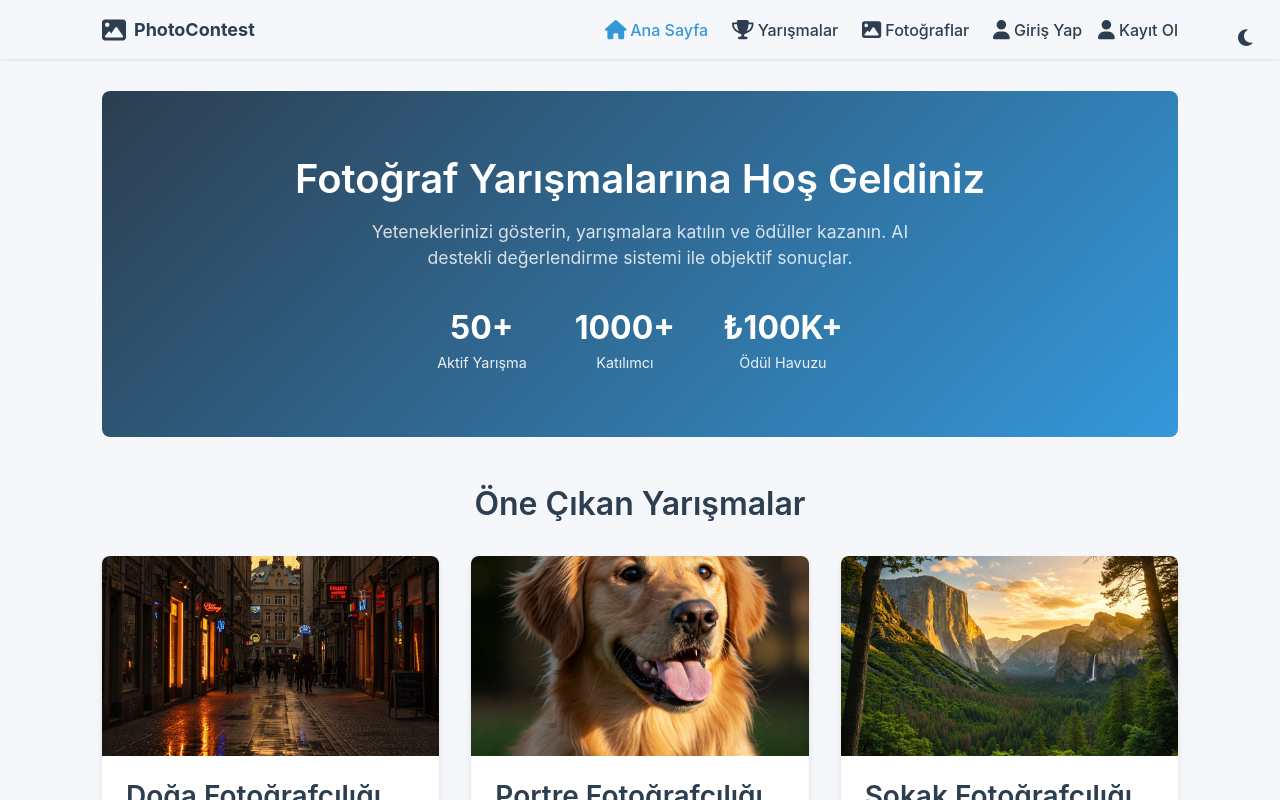
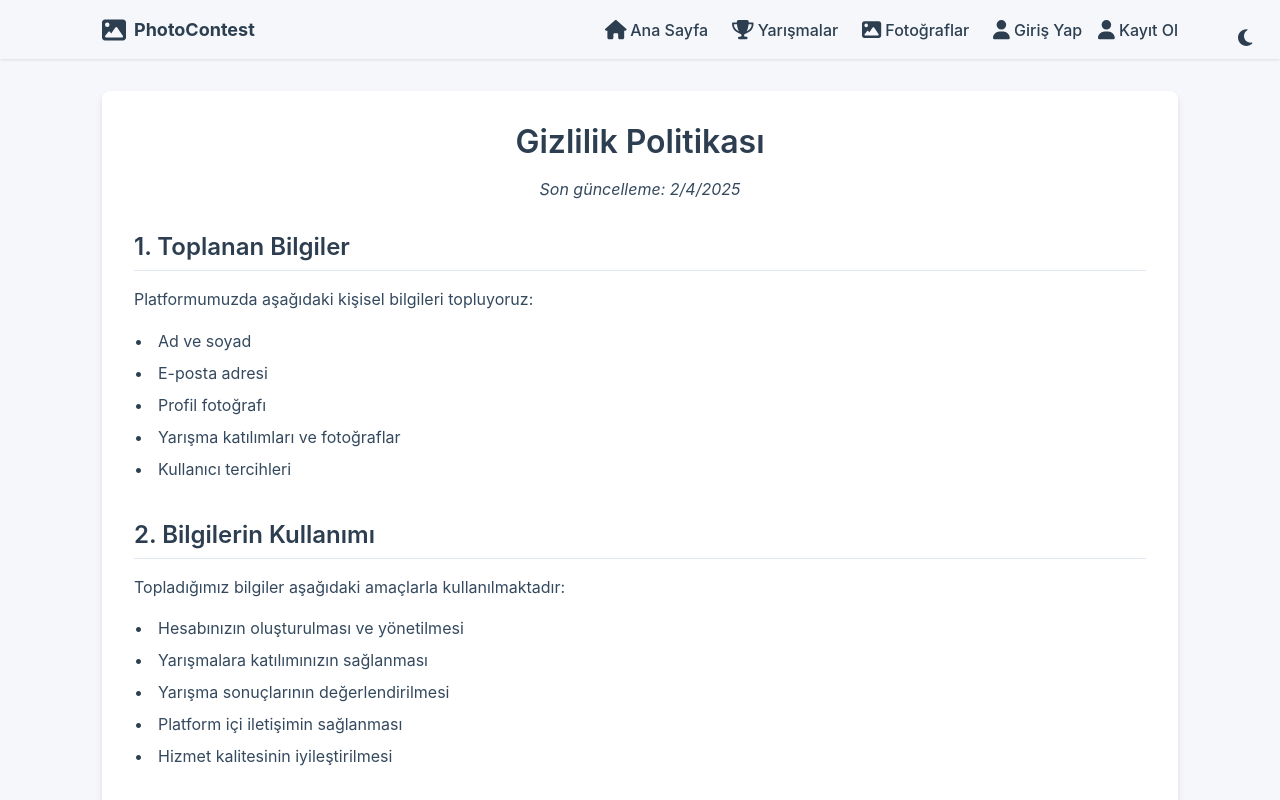
Before and after one commit to GoktugYmsk/photo_choose, a React (Create React App) app: page /privacy in a window 1280 px wide. Before the commit this address led to /. Shown: the top 800 px of the page. Built offline with nearby package versions, Linux system fonts and the light colour scheme.

Commit message:
added privacyPolicy page

```diff
--- a/src/App.js
+++ b/src/App.js
@@ -17,6 +17,7 @@ import Contests from "./components/Contest/index.jsx";
 import InspirationDetail from "./components/CustomComponent/Content/sections/InspirationsDetail/InspirationsSectionDetails.jsx";
 import About from "./components/About/index.jsx";
 import Settings from "./components/settings/index.jsx";
+import PrivacyPolicy from "./components/PrivacyPolicy/index.jsx";
 
 function App() {
   return (
@@ -32,6 +33,7 @@ function App() {
         <Route path="/contests" element={<Contests />} />
         <Route path="/about" element={<About />} />
         <Route path="/settings" element={<Settings />} />
+        <Route path="/privacy" element={<PrivacyPolicy />} />
         <Route path="/inspirations/:slug" element={<InspirationDetail />} />
         {/*
       <Route
--- /dev/null
+++ b/src/components/PrivacyPolicy/index.jsx
@@ -0,0 +1,122 @@
+import React, { useEffect } from "react";
+import { motion } from "framer-motion";
+import "./index.scss";
+
+function PrivacyPolicy() {
+  useEffect(() => {
+    window.scrollTo(0, 0);
+  }, []);
+
+  return (
+    <motion.div
+      className="privacy-policy"
+      initial={{ opacity: 0 }}
+      animate={{ opacity: 1 }}
+      exit={{ opacity: 0 }}
+    >
+      <div className="policy-container">
+        <h1>Gizlilik Politikası</h1>
+        <p className="last-updated">
+          Son güncelleme: {new Date().toLocaleDateString()}
+        </p>
+
+        <section>
+          <h2>1. Toplanan Bilgiler</h2>
+          <p>Platformumuzda aşağıdaki kişisel bilgileri topluyoruz:</p>
+          <ul>
+            <li>Ad ve soyad</li>
+            <li>E-posta adresi</li>
+            <li>Profil fotoğrafı</li>
+            <li>Yarışma katılımları ve fotoğraflar</li>
+            <li>Kullanıcı tercihleri</li>
+          </ul>
+        </section>
+
+        <section>
+          <h2>2. Bilgilerin Kullanımı</h2>
+          <p>Topladığımız bilgiler aşağıdaki amaçlarla kullanılmaktadır:</p>
+          <ul>
+            <li>Hesabınızın oluşturulması ve yönetilmesi</li>
+            <li>Yarışmalara katılımınızın sağlanması</li>
+            <li>Yarışma sonuçlarının değerlendirilmesi</li>
+            <li>Platform içi iletişimin sağlanması</li>
+            <li>Hizmet kalitesinin iyileştirilmesi</li>
+          </ul>
+        </section>
+
+        <section>
+          <h2>3. Bilgi Güvenliği</h2>
+          <p>
+            Kişisel verilerinizin güvenliği bizim için önemlidir. Verilerinizi
+            korumak için:
+          </p>
+          <ul>
+            <li>SSL şifreleme teknolojisi kullanıyoruz</li>
+            <li>Düzenli güvenlik güncellemeleri yapıyoruz</li>
+            <li>Veri erişimini sınırlı tutuyoruz</li>
+            <li>Güvenlik ihlallerine karşı önlemler alıyoruz</li>
+          </ul>
+        </section>
+
+        <section>
+          <h2>4. Çerezler ve İzleme</h2>
+          <p>
+            Platform deneyimini iyileştirmek için çerezler kullanıyoruz.
+            Çerezler:
+          </p>
+          <ul>
+            <li>Oturum yönetimi</li>
+            <li>Tercihlerinizin hatırlanması</li>
+            <li>Platform kullanım analizi</li>
+            <li>Güvenlik doğrulaması</li>
+          </ul>
+        </section>
+
+        <section>
+          <h2>5. Üçüncü Taraflarla Paylaşım</h2>
+          <p>
+            Kişisel verileriniz, aşağıdaki durumlar dışında üçüncü taraflarla
+            paylaşılmaz:
+          </p>
+          <ul>
+            <li>Yasal zorunluluklar</li>
+            <li>Kullanıcı izni olması</li>
+            <li>Platform hizmetlerinin sağlanması için gerekli olması</li>
+          </ul>
+        </section>
+
+        <section>
+          <h2>6. Kullanıcı Hakları</h2>
+          <p>Kişisel verilerinizle ilgili aşağıdaki haklara sahipsiniz:</p>
+          <ul>
+            <li>Verilerinize erişim</li>
+            <li>Verilerinizin düzeltilmesi</li>
+            <li>Verilerinizin silinmesi</li>
+            <li>Veri işlemeye itiraz</li>
+            <li>Veri taşınabilirliği</li>
+          </ul>
+        </section>
+
+        <section>
+          <h2>7. İletişim</h2>
+          <p>Gizlilik politikamızla ilgili sorularınız için:</p>
+          <div className="contact-info">
+            <p>E-posta: privacy@fotoyarisma.com</p>
+            <p>Telefon: +90 (212) 555 0000</p>
+            <p>Adres: Örnek Mahallesi, Fotoğraf Sokak No:1, İstanbul</p>
+          </div>
+        </section>
+
+        <div className="policy-footer">
+          <p>
+            Bu gizlilik politikası, önceden bildirim yapılmaksızın
+            güncellenebilir. Önemli değişiklikler olması durumunda
+            kullanıcılarımız bilgilendirilecektir.
+          </p>
+        </div>
+      </div>
+    </motion.div>
+  );
+}
+
+export default PrivacyPolicy;
--- /dev/null
+++ b/src/components/PrivacyPolicy/index.scss
@@ -0,0 +1,138 @@
+@import "../../variables";
+
+.privacy-policy {
+  padding: 2rem;
+  max-width: $container-width;
+  margin: 0 auto;
+
+  @media (max-width: $mobile) {
+    padding: 1rem;
+  }
+
+  .policy-container {
+    background: theme-color("light", "bg-secondary");
+    padding: 2rem;
+    border-radius: $border-radius;
+    box-shadow: $shadow-md;
+
+    h1 {
+      font-size: 2rem;
+      color: theme-color("light", "text-primary");
+      margin-bottom: 1rem;
+      text-align: center;
+    }
+
+    .last-updated {
+      text-align: center;
+      color: theme-color("light", "text-secondary");
+      margin-bottom: 2rem;
+      font-style: italic;
+    }
+
+    section {
+      margin-bottom: 2.5rem;
+
+      h2 {
+        font-size: 1.5rem;
+        color: theme-color("light", "text-primary");
+        margin-bottom: 1rem;
+        border-bottom: 1px solid theme-color("light", "border-color");
+        padding-bottom: 0.5rem;
+      }
+
+      p {
+        color: theme-color("light", "text-secondary");
+        margin-bottom: 1rem;
+        line-height: 1.6;
+      }
+
+      ul {
+        list-style: none;
+        padding-left: 1.5rem;
+        margin-bottom: 1rem;
+
+        li {
+          color: theme-color("light", "text-secondary");
+          margin-bottom: 0.5rem;
+          position: relative;
+
+          &:before {
+            content: "•";
+            position: absolute;
+            left: -1.5rem;
+            color: $primary-color;
+          }
+        }
+      }
+
+      .contact-info {
+        background: theme-color("light", "bg-primary");
+        padding: 1.5rem;
+        border-radius: $border-radius;
+        margin-top: 1rem;
+
+        p {
+          margin-bottom: 0.5rem;
+
+          &:last-child {
+            margin-bottom: 0;
+          }
+        }
+      }
+    }
+
+    .policy-footer {
+      margin-top: 3rem;
+      padding-top: 1.5rem;
+      border-top: 1px solid theme-color("light", "border-color");
+      font-size: 0.9rem;
+      color: theme-color("light", "text-secondary");
+      text-align: center;
+    }
+  }
+}
+
+body.dark-theme {
+  .privacy-policy {
+    .policy-container {
+      background: theme-color("dark", "bg-secondary");
+      box-shadow: 0 4px 12px rgba(0, 0, 0, 0.3);
+
+      h1 {
+        color: theme-color("dark", "text-primary");
+      }
+
+      .last-updated {
+        color: theme-color("dark", "text-secondary");
+      }
+
+      section {
+        h2 {
+          color: theme-color("dark", "text-primary");
+          border-color: theme-color("dark", "border-color");
+        }
+
+        p {
+          color: theme-color("dark", "text-secondary");
+        }
+
+        ul li {
+          color: theme-color("dark", "text-secondary");
+
+          &:before {
+            color: lighten($primary-color, 15%);
+          }
+        }
+
+        .contact-info {
+          background: theme-color("dark", "bg-primary");
+        }
+      }
+
+      .policy-footer {
+        border-color: theme-color("dark", "border-color");
+        color: theme-color("dark", "text-secondary");
+      }
+    }
+  }
+}
```
